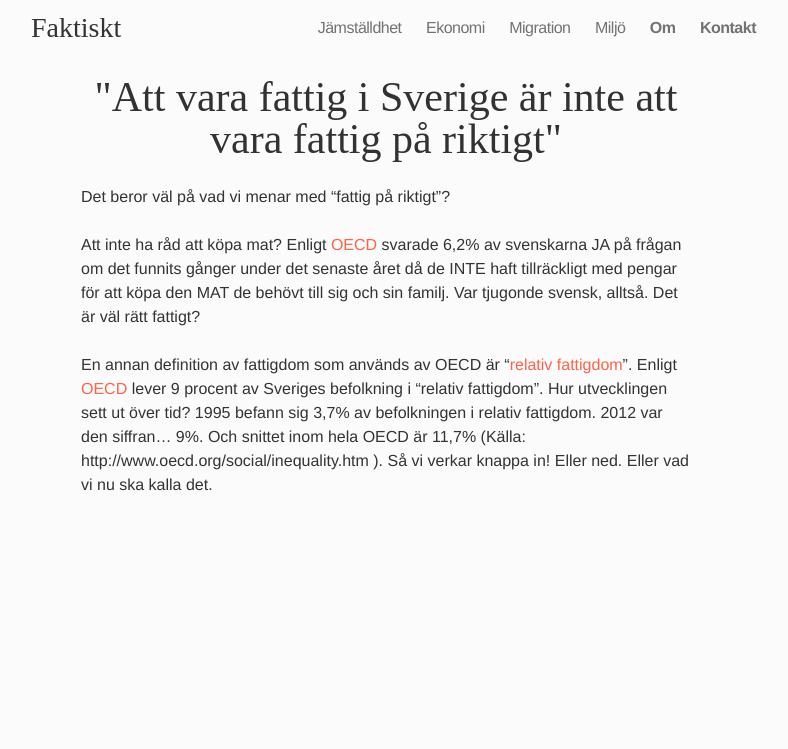
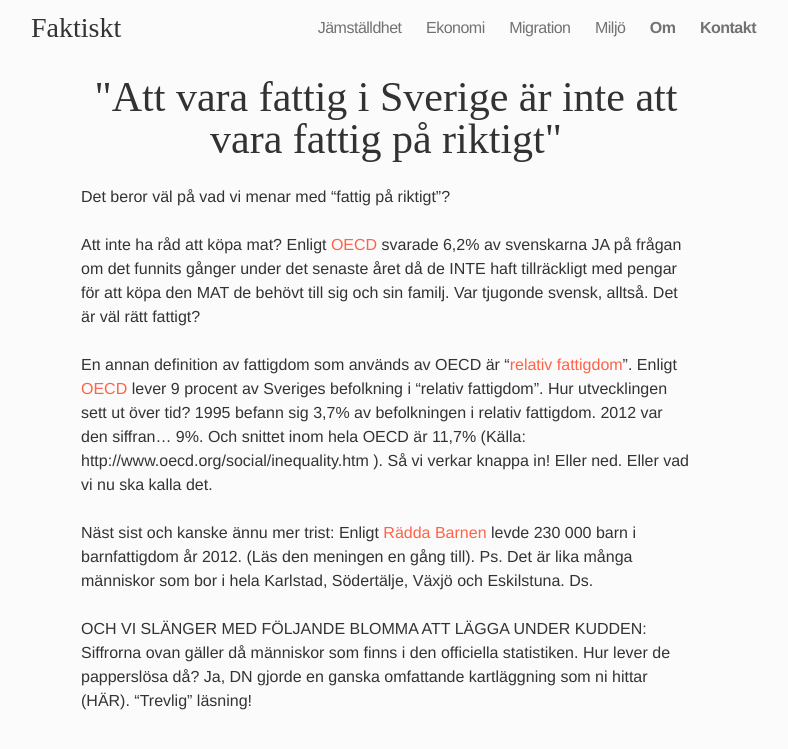
Before and after one commit to frigolitvarulv/faktiskt.github.io, a Jekyll site: the page built from ekonomi/att-vara-fattig-i-sverige-r-inte-att-vara-fattig-p-riktigt.md, in a window 1280 px wide. Shown: the top 749 px of the page, without its empty margins (254-1042 px from the left). Built offline with Jekyll 4.4.1, drawn with Linux system fonts in a browser that asks for light colours; nearby versions of some CDN libraries; Markdown is read by kramdown in place of the engine named in the settings.

Commit message:
Updated att-vara-fattig-i-sverige-r-inte-att-vara-fattig-p-riktigt.md

```diff
--- a/ekonomi/att-vara-fattig-i-sverige-r-inte-att-vara-fattig-p-riktigt.md
+++ b/ekonomi/att-vara-fattig-i-sverige-r-inte-att-vara-fattig-p-riktigt.md
@@ -8,3 +8,7 @@ title: "\"Att vara fattig i Sverige är inte att vara fattig på riktigt\""
 Det beror väl på vad vi menar med "fattig på riktigt"? <br><br>Att inte ha råd att köpa mat? Enligt [OECD](http://www.oecd.org/els/soc/OECD2014-SocietyAtAGlance2014.pdf "OECD - Society at a glance 2014") svarade 6,2% av svenskarna JA på frågan om det funnits gånger under det senaste året då de INTE haft tillräckligt med pengar för att köpa den MAT de behövt till sig och sin familj. Var tjugonde svensk, alltså. Det är väl rätt fattigt?
 <br><br>
 En annan definition av fattigdom som används av OECD är "[relativ fattigdom](http://www.oecd-ilibrary.org/sites/factbook-2010-en/11/02/02/index.html?itemId=/content/chapter/factbook-2010-89-en)". Enligt [OECD](http://www.oecd.org/social/inequality.htm "OECD - Inequality") lever 9 procent av Sveriges befolkning i "relativ fattigdom". Hur utvecklingen sett ut över tid? 1995 befann sig 3,7% av befolkningen i relativ fattigdom. 2012 var den siffran... 9%. Och snittet inom hela OECD är 11,7% (Källa: http://www.oecd.org/social/inequality.htm ). Så vi verkar knappa in! Eller ned. Eller vad vi nu ska kalla det.
+<br><br>
+Näst sist och kanske ännu mer trist: Enligt [Rädda Barnen](www.raddabarnen.se/Documents/vad-vi-gor/sverige/samhallets-ansvar/barnfattigdom/rb_fattigdom_2014_klar2_webb_.pdf "Rädda Barnen - Barnfattigdom") levde 230 000 barn i barnfattigdom år 2012. (Läs den meningen en gång till). Ps. Det är lika många människor som bor i hela Karlstad, Södertälje, Växjö och Eskilstuna. Ds.
+<br><br>
+OCH VI SLÄNGER MED FÖLJANDE BLOMMA ATT LÄGGA UNDER KUDDEN: Siffrorna ovan gäller då människor som finns i den officiella statistiken. Hur lever de papperslösa då? Ja, DN gjorde en ganska omfattande kartläggning som ni hittar (HÄR). "Trevlig" läsning!
```
